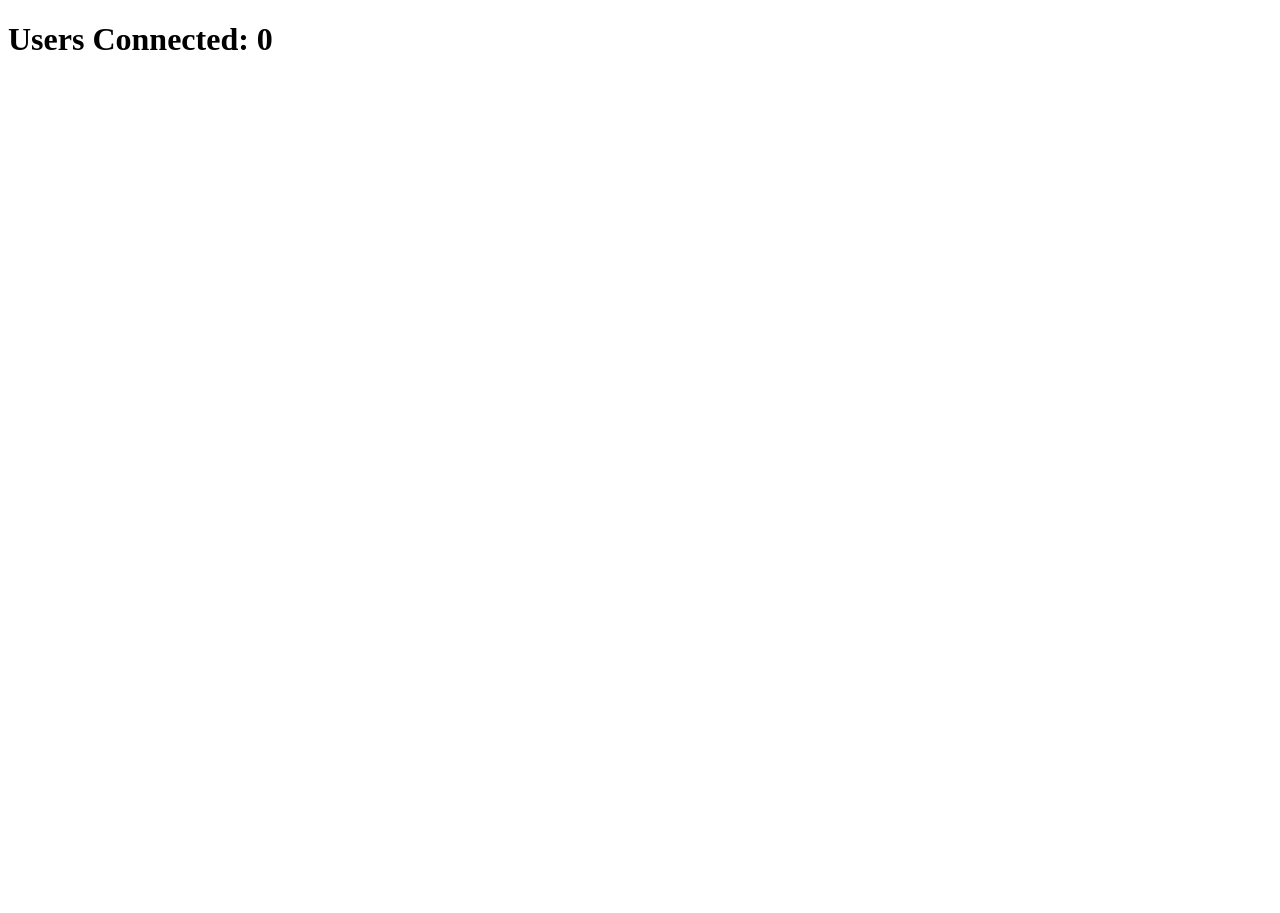
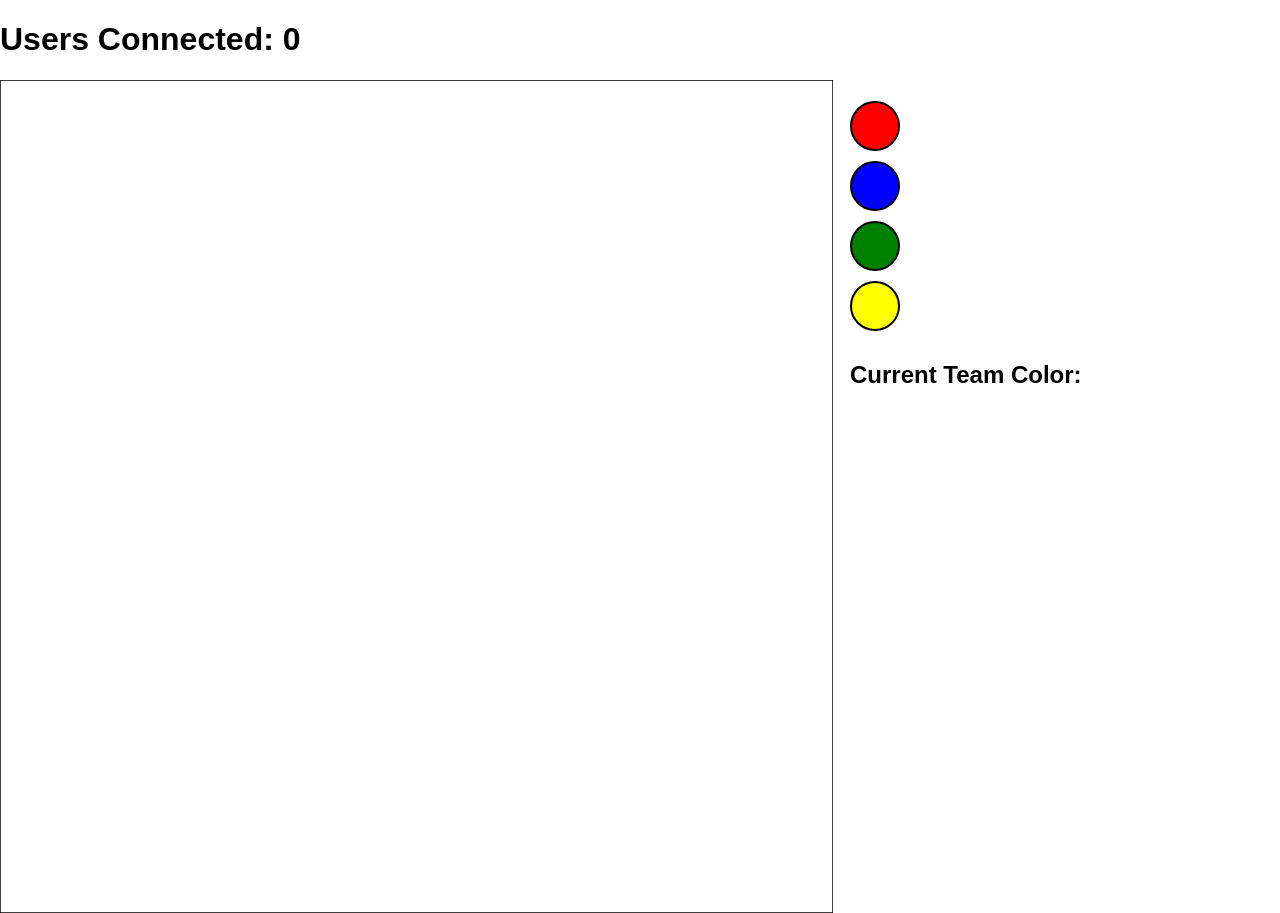
Before and after one commit to LucasMoerch04/Multiplayer-Pac-Man, a website: page src/client/index.html in a window 1280 px wide. Drawn offline with Linux system fonts and the light colour scheme.

Commit message:
Color changes and server updates

```diff
--- a/src/client/index.html
+++ b/src/client/index.html
@@ -2,12 +2,60 @@
 <html lang="en">
 <head>
   <meta charset="UTF-8" />
-    <title>Pac-Man Game</title>
+  <title>Pac-Man Game & Player Color</title>
   <link rel="stylesheet" href="style.css" />
+  <style>
+    body {
+      margin: 0;
+      font-family: sans-serif;
+      position: relative;
+    }
+
+    canvas {
+      border: 1px solid black;
+      display: block;
+      margin: auto;
+    }
+
+    .button-container {
+      position: absolute;
+      top: 80px;
+      left: 850px;
+      display: flex;
+      flex-direction: column;
+      gap: 10px;
+    }
+
+    .color-button {
+      width: 50px;
+      height: 50px;
+      border: 2px solid black;
+      cursor: pointer;
+      border-radius: 50%;
+      transition: transform 0.2s;
+    }
+
+    .color-button:hover {
+      transform: scale(1.1);
+    }
+  </style>
 </head>
+
 <body>
   <h1 id="userCounter">Users Connected: 0</h1>
+
   <canvas id="gameState" width="1664" height="1664"></canvas>
   <canvas id="gameCanvas" width="1664" height="1664"></canvas>
+
+  <div class="button-container">
+    <button class="color-button" style="background-color: red;" data-color="red"></button>
+    <button class="color-button" style="background-color: blue;" data-color="blue"></button>
+    <button class="color-button" style="background-color: green;" data-color="green"></button>
+    <button class="color-button" style="background-color: yellow;" data-color="yellow"></button>
+    <h2 id="color"> Current Team Color: </h2>
+  </div>
+
+  <script type="module" src="./main.js"></script>
 </body>
+
 </html>
```
Also changed, not shown: src/client/main.ts (+37 -3 lines), src/server/websocket.ts (+12 -1 lines), src/server/index.ts (line endings or trailing spaces). Lines whose indentation alone changed are shown as unchanged.
